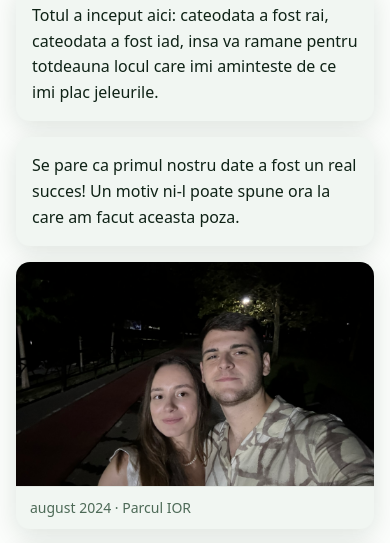
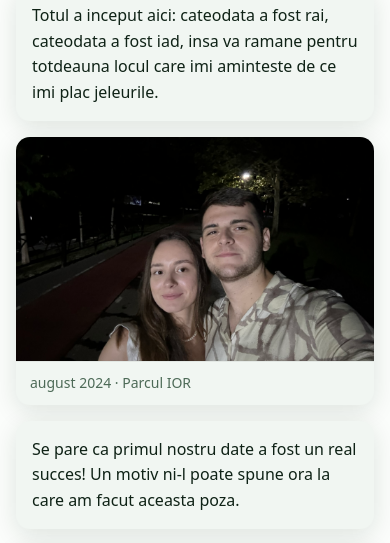
Before and after one commit to davidusks/arhitecturaonline, a plain HTML site: page index.html in a window 390 px wide. Shown: the part 786-1329 px from the top of the page. Drawn offline with Linux system fonts and the light colour scheme.

Commit message:
mobile layout fix

```diff
--- a/styles.css
+++ b/styles.css
@@ -107,11 +107,13 @@ body {
 }
 
 /* Alternate sides: even rows flip columns */
-.entry:nth-child(even) .media {
-  order: 2;
-}
-.entry:nth-child(even) .content {
-  order: 1;
+@media (min-width: 801px) {
+  .entry:nth-child(even) .media {
+    order: 2;
+  }
+  .entry:nth-child(even) .content {
+    order: 1;
+  }
 }
 
 /* Mobile: stack nicely */
@@ -119,9 +121,11 @@ body {
   .entry {
     grid-template-columns: 1fr;
   }
-  .entry .media,
+  .entry .media {
+    order: 1; /* always image first */
+  }
   .entry .content {
-    order: initial;
+    order: 2; /* always description after */
   }
   .media img {
     aspect-ratio: 16/10;
```
